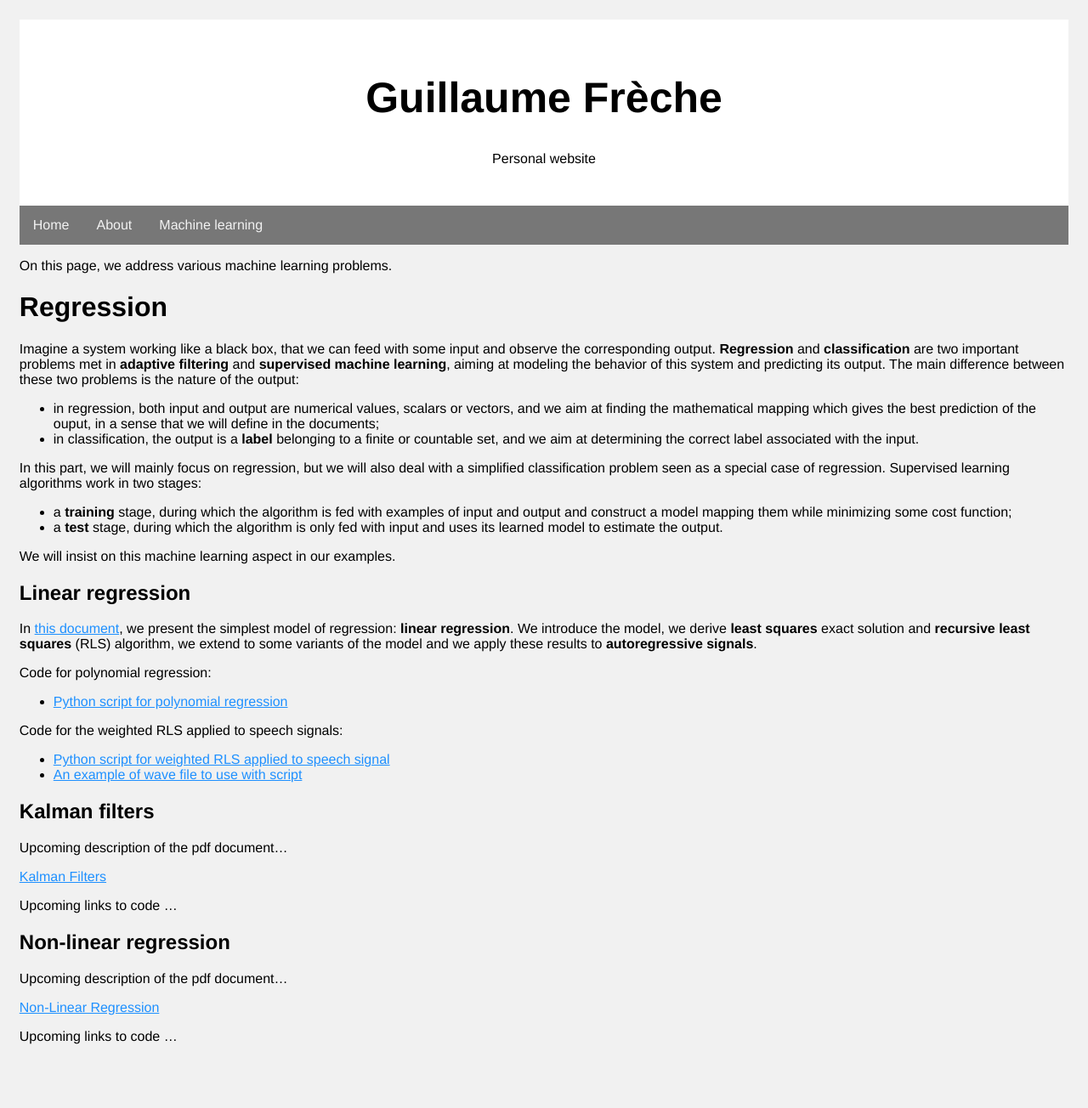
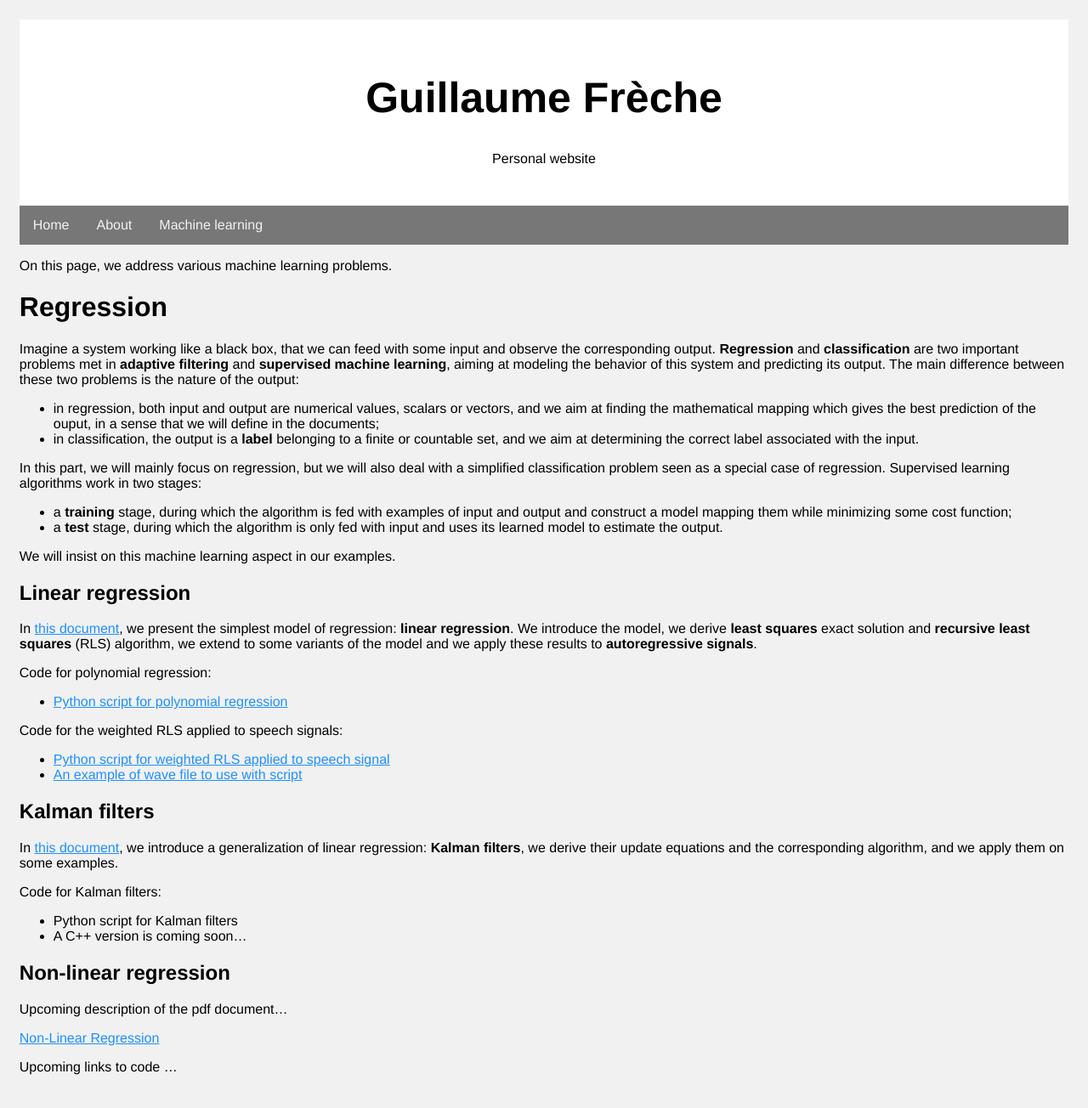
Before and after one commit to grfreche/grfreche.github.io, a Jekyll site: the page built from machine_learning.md, in a window 1280 px wide. Shown: the whole page at 85% size. Built offline with Jekyll 4.4.1, drawn with Linux system fonts in a browser that asks for light colours; before the commit the page ends 1268 px from its top, so only the background shows below that.

Commit message:
Update machine_learning.md

```diff
--- a/machine_learning.md
+++ b/machine_learning.md
@@ -46,11 +46,13 @@ Code for the weighted RLS applied to speech signals:
 
 ## Kalman filters
 
-Upcoming description of the pdf document...
+In <a href="https://grfreche.github.io/pdfs/KalmanFilters.pdf" class="image fit">this document</a>,
+we introduce a generalization of linear regression: **Kalman filters**,
+we derive their update equations and the corresponding algorithm, and we apply them on some examples.
 
-<a href="https://grfreche.github.io/pdfs/KalmanFilters.pdf" class="image fit">Kalman Filters</a>
-
-Upcoming links to code ...
+Code for Kalman filters:
+* Python script for Kalman filters
+* A C++ version is coming soon...
 
 ## Non-linear regression
 
```
